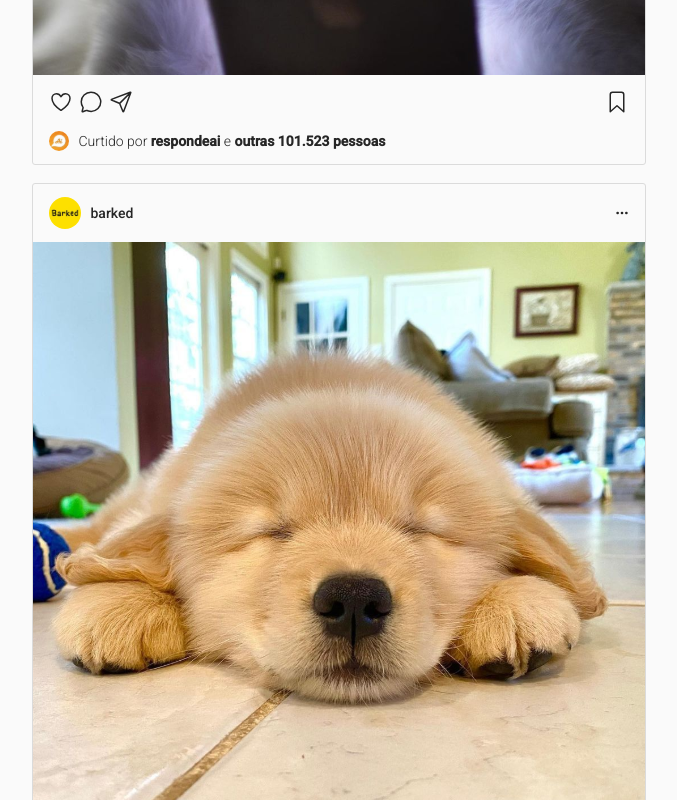
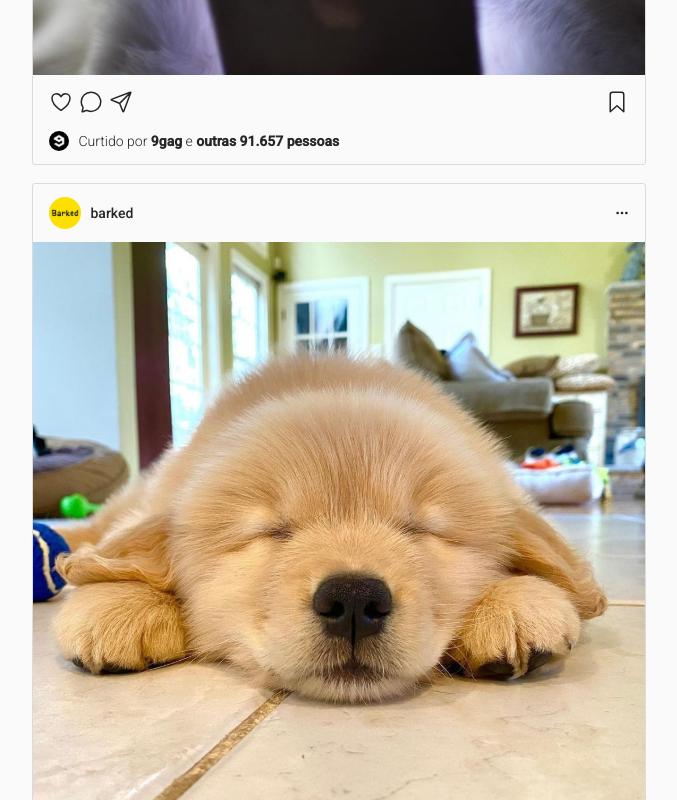
Before and after one commit to marcoscoutovg/projeto7-instagramreact, a JavaScript app: page / in a window 1280 px wide. Shown: the part 820-1620 px from the top of the page, without its empty margins (141-818 px from the left). Built offline with nearby package versions, Linux system fonts and the light colour scheme.

Commit message:
versao com itens renderizados com o map

```diff
--- a/src/components/Posts.js
+++ b/src/components/Posts.js
@@ -1,11 +1,30 @@
 function Posts() {
+
+    const infoPosts = [
+        { fotoPerfil: "assets/img/meowed.svg", nomePerfil: "meowed", imagemPost: "assets/img/gato-telefone.svg", nomeImagemPost: "gato-telefone", curtidaPerfil: "9gag", imagemPerfilCurtida: "assets/img/9gag.svg", numCurtidas: "91.657" },
+        { fotoPerfil: "assets/img/barked.svg", nomePerfil: "barked", imagemPost: "assets/img/dog.svg", nomeImagemPost: "dog", curtidaPerfil: "meowed", imagemPerfilCurtida: "assets/img/meowed.svg", numCurtidas: "101.523" },
+        { fotoPerfil: "assets/img/9gag.svg", nomePerfil: "9gag", imagemPost: "assets/img/dog.svg", nomeImagemPost: "dog", curtidaPerfil: "barked", imagemPerfilCurtida: "assets/img/barked.svg", numCurtidas: "86.674" }
+    ]
+
     return (
         <div class="posts">
+            {infoPosts.map(m =>
+                <Post fotoPerfil={m.fotoPerfil} nomePerfil={m.nomePerfil}
+                    imagemPost={m.imagemPost} nomeImagemPost={m.nomeImagemPost}
+                    curtidaPerfil={m.curtidaPerfil} numCurtidas={m.numCurtidas}
+                    imagemPerfilCurtida={m.imagemPerfilCurtida} />
+            )}
+        </div>
+    )
+}
+
+function Post(props) {
+    return (
             <div data-test="post" class="post">
                 <div class="topo">
                     <div class="usuario">
-                        <img src="assets/img/meowed.svg" alt="meowed" />
-                        meowed
+                    <img src={props.fotoPerfil} alt={props.nomePerfil} />
+                        {props.nomePerfil}
                     </div>
                     <div class="acoes">
                         <ion-icon name="ellipsis-horizontal"></ion-icon>
@@ -13,7 +32,7 @@ function Posts() {
                 </div>
 
                 <div class="conteudo">
-                    <img data-test="post-image" src="assets/img/gato-telefone.svg" alt="gato-telefone" />
+                    <img data-test="post-image" src={props.imagemPost} alt={props.nomeImagemPost} />
                 </div>
 
                 <div class="fundo">
@@ -29,15 +48,20 @@ function Posts() {
                     </div>
 
                     <div class="curtidas">
-                        <img src="assets/img/respondeai.svg" alt="respondeai" />
+                        <img src={props.imagemPerfilCurtida} alt={props.curtidaPerfil} />
                         <div data-test="likes-number" class="texto">
-                            Curtido por <strong>respondeai</strong> e <strong>outras 101.523 pessoas</strong>
+                            Curtido por <strong>{props.curtidaPerfil}</strong> e <strong>outras {props.numCurtidas} pessoas</strong>
                         </div>
                     </div>
                 </div>
             </div>
+    )
+}
 
-            <div data-test="post" class="post">
+/*
+
+function Topo() {
+    return (
         <div class="topo">
             <div class="usuario">
                 <img src="assets/img/barked.svg" alt="barked" />
@@ -47,12 +71,28 @@ function Posts() {
                 <ion-icon name="ellipsis-horizontal"></ion-icon>
             </div>
         </div>
+    )
+}
 
+function Conteudo() {
+    return (
         <div class="conteudo">
             <img data-test="post-image" src="assets/img/dog.svg" alt="dog" />
         </div>
+    )
+}
 
+function Fundo() {
+    return (
         <div class="fundo">
+            <Acoes />
+            <Curtidas />
+        </div>
+    )
+}
+
+function Acoes() {
+    return (
         <div class="acoes">
             <div>
                 <ion-icon name="heart-outline"></ion-icon>
@@ -63,17 +103,20 @@ function Posts() {
                 <ion-icon name="bookmark-outline"></ion-icon>
             </div>
         </div>
+    )
+}
 
+function Curtidas() {
+    return (
         <div class="curtidas">
             <img src="assets/img/adorable_animals.svg" alt="adorable_animals" />
             <div data-test="likes-number" class="texto">
                 Curtido por <strong>adorable_animals</strong> e <strong>outras 99.159 pessoas</strong>
             </div>
         </div>
-                </div>
-            </div>
-        </div>
     )
 }
 
+*/
+
 export default Posts
--- a/src/components/Sugestoes.js
+++ b/src/components/Sugestoes.js
@@ -1,76 +1,45 @@
 function Sugestoes() {
+
+    const infoSugestoes = [
+        { imagem: "assets/img/bad.vibes.memes.svg", nome: "bad.vibes.memes", razao: "Segue você" },
+        { imagem: "assets/img/chibirdart.svg", nome: "chibirdart", razao: "Segue você" },
+        { imagem: "assets/img/razoesparaacreditar.svg", nome: "razoesparaacreditar", razao: "Novo no Instagram" },
+        { imagem: "assets/img/adorable_animals.svg", nome: "adorable_animals", razao: "Segue você" },
+        { imagem: "assets/img/smallcutecats.svg", nome: "smallcutecats", razao: "Segue você" }
+    ]
+
     return (
         <div class="sugestoes">
-            <div class="titulo">
-                Sugestões para você
-                <div>Ver tudo</div>
+            <Titulo />
+            {infoSugestoes.map(m => <Sugestao imagem={m.imagem} nome={m.nome} razao={m.razao} />)}
+
         </div>
+    )
+}
 
+function Sugestao(props) {
+    return (
         <div class="sugestao">
             <div class="usuario">
-                    <img src="assets/img/bad.vibes.memes.svg" alt="bad.vibes.memes.svg" />
+                <img src={props.imagem} alt={props.nome} />
                 <div class="texto">
-                        <div class="nome">bad.vibes.memes</div>
-                        <div class="razao">Segue você</div>
+                    <div class="nome">{props.nome}</div>
+                    <div class="razao">{props.razao}</div>
                 </div>
             </div>
 
             <div class="seguir">Seguir</div>
         </div>
+    )
+}
 
-            <div class="sugestao">
-                <div class="usuario">
-                    <img src="assets/img/chibirdart.svg" alt="chibirdart" />
-                    <div class="texto">
-                        <div class="nome">chibirdart</div>
-                        <div class="razao">Segue você</div>
-                    </div>
-                </div>
-
-                <div class="seguir">Seguir</div>
-            </div>
-
-            <div class="sugestao">
-                <div class="usuario">
-                    <img src="assets/img/razoesparaacreditar.svg" alt="razoesparaacreditar" />
-                    <div class="texto">
-                        <div class="nome">razoesparaacreditar</div>
-                        <div class="razao">Novo no Instagram</div>
-                    </div>
-                </div>
-
-                <div class="seguir">Seguir</div>
-            </div>
-
-            <div class="sugestao">
-                <div class="usuario">
-                    <img src="assets/img/adorable_animals.svg" alt="adorable_animals" />
-                    <div class="texto">
-                        <div class="nome">adorable_animals</div>
-                        <div class="razao">Segue você</div>
-                    </div>
-                </div>
-
-                <div class="seguir">Seguir</div>
-            </div>
-
-            <div class="sugestao">
-                <div class="usuario">
-                    <img src="assets/img/smallcutecats.svg" alt="smallcutecats" />
-                    <div class="texto">
-                        <div class="nome">smallcutecats</div>
-                        <div class="razao">Segue você</div>
-                    </div>
-                </div>
-
-                <div class="seguir">Seguir</div>
-            </div>
+function Titulo() {
+    return (
+        <div class="titulo">
+            Sugestões para você
+            <div>Ver tudo</div>
         </div>
     )
 }
 
 export default Sugestoes
-
-/* function Sugestao () {
-    'fazer a mesma coisa que fazer com o Story'
-} */
--- a/src/components/Usuario.js
+++ b/src/components/Usuario.js
@@ -1,10 +1,20 @@
 function Usuario() {
+
+    const infoUsuario = { imagem: "assets/img/catanacomics.svg", altImg: "imagem de perfil", nomePerfil: "catanacomics" }
+
+    return (
+        <User imagem={infoUsuario.imagem} altImg={infoUsuario.altImg} nomePerfil={infoUsuario.nomePerfil} />
+    )
+
+}
+
+function User(props) {
     return (
         <div class="usuario">
-            <img data-test="profile-image" src="assets/img/catanacomics.svg" alt="imagem de perfil" />
+            <img data-test="profile-image" src={props.imagem} alt={props.altImg} />
             <div class="texto">
                 <span>
-                    <strong data-test="name">catanacomics</strong>
+                    <strong data-test="name">{props.nomePerfil}</strong>
                     <ion-icon name="pencil"></ion-icon>
                 </span>
             </div>
```
Lines whose indentation alone changed are shown as unchanged.
